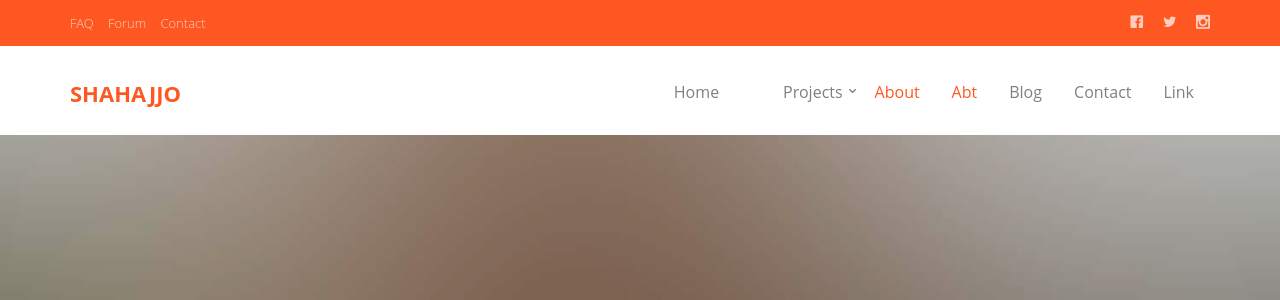
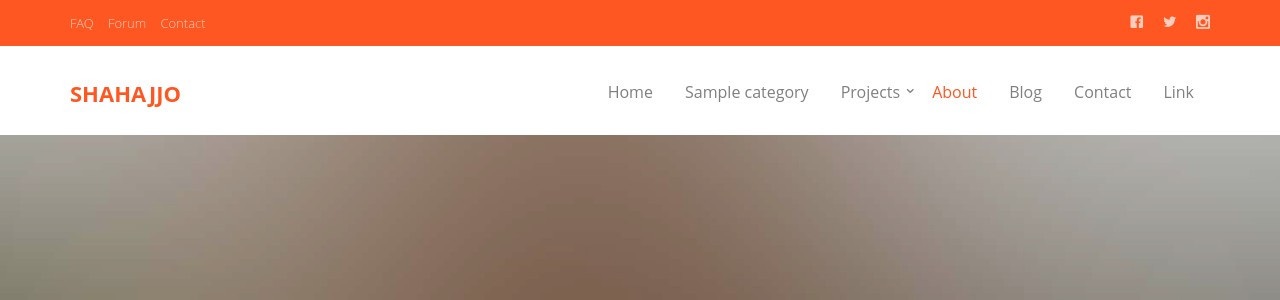
Before and after one commit to Tahsin2k5/Shahajjo_rep, a Django app: page / in a window 1280 px wide. Shown: the top 300 px of the page. Run offline with Django 4.2, Linux system fonts and the light colour scheme; tables that the repository leaves empty hold one stand-in row (values such as "Sample post"); some libraries are stand-ins or nearby versions; some web fonts are replaced.

Commit message:
top part fixed

```diff
--- a/Shahajjo/templates/homepage/about.html
+++ b/Shahajjo/templates/homepage/about.html
@@ -95,8 +95,10 @@
 							</li>
 
 
+							{% for i in all_cat %}
+
 							<li>
-								<a href="#" class="fh5co-sub-ddown"></a>
+								<a href="#" class="fh5co-sub-ddown">{{i.name}}</a>
 								<!-- <ul class="fh5co-sub-menu">      _______________DROP DOWN MENU________________
 									<li><a href="#">Donate</a></li>
 									<li><a href="#">Fundraise</a></li>
@@ -105,6 +107,7 @@
 									<li><a href="#">Volunteer</a></li>
 								</ul>    _______________DROP DOWN MENU________________ -->
 							</li>
+							{% endfor %}
 
 							<li>
 								<a href="#" class="fh5co-sub-ddown">Projects</a>
@@ -115,7 +118,6 @@
 								</ul>
 							</li>
 							<li class="active"><a href="about.html">About</a></li>
-							<li class="active"><a href="contact.html">Abt</a></li>
 							<li><a href="blog.html">Blog</a></li>
 							<li><a href="contact/">Contact</a></li>
 							<li><a href="link/">Link</a></li>
--- a/Shahajjo/templates/link_app/link_app.html
+++ b/Shahajjo/templates/link_app/link_app.html
@@ -116,7 +116,6 @@
 								</ul>
 							</li>
 							<li class="active"><a href="about.html">About</a></li>
-							<li class="active"><a href="contact.html">Abt</a></li>
 							<li><a href="blog.html">Blog</a></li>
 							<li><a href="contact/">Contact</a></li>
 							<li><a href="">Link</a></li>
```
